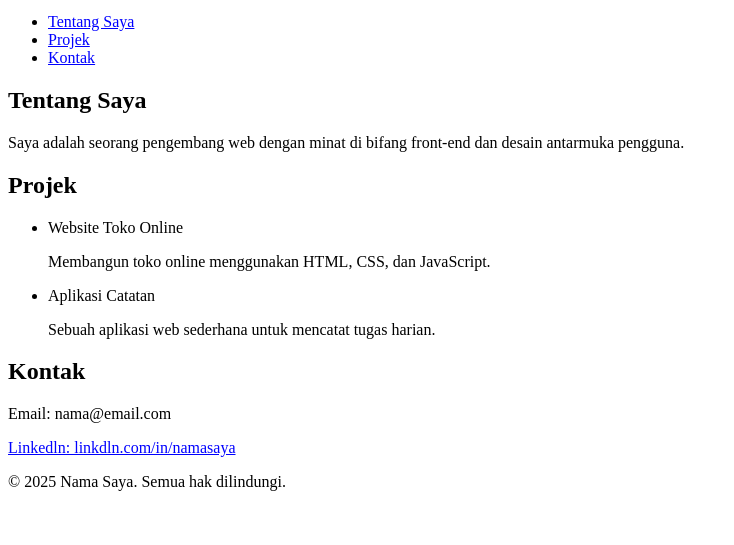
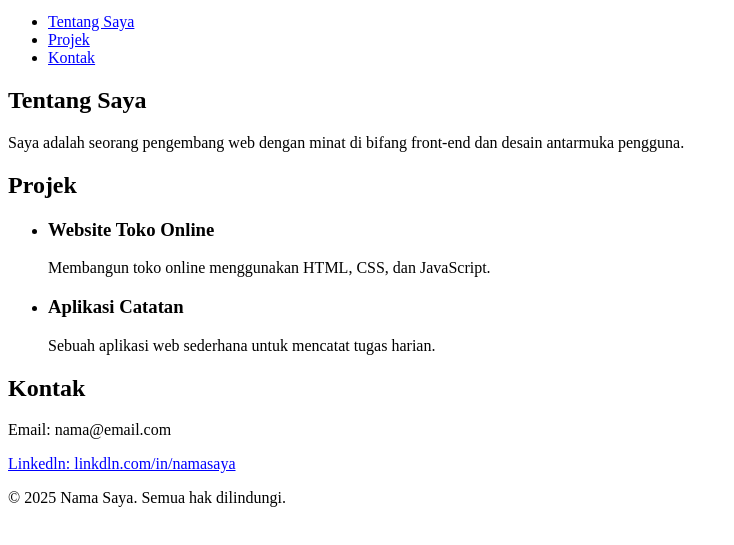
Before and after one commit to matcha20a/Pertemuan2, a plain HTML site: page index.html in a window 1280 px wide. Shown: the part 101-646 px from the top of the page, without its empty margins (0-734 px from the left). Drawn offline with Linux system fonts and the light colour scheme.

Commit message:
Update index.html

```diff
--- a/index.html
+++ b/index.html
@@ -18,11 +18,11 @@
     <h2>Projek</h2>
     <ul>
   <li>
-    Website Toko Online
+    <h3>Website Toko Online</h3>
     <p>Membangun toko online menggunakan HTML, CSS, dan JavaScript.</p>
   </li>
   <li>
-    Aplikasi Catatan
+    <h3>Aplikasi Catatan</h3>
     <p>Sebuah aplikasi web sederhana untuk mencatat tugas harian.</p>
   </li>
 </ul>
```
